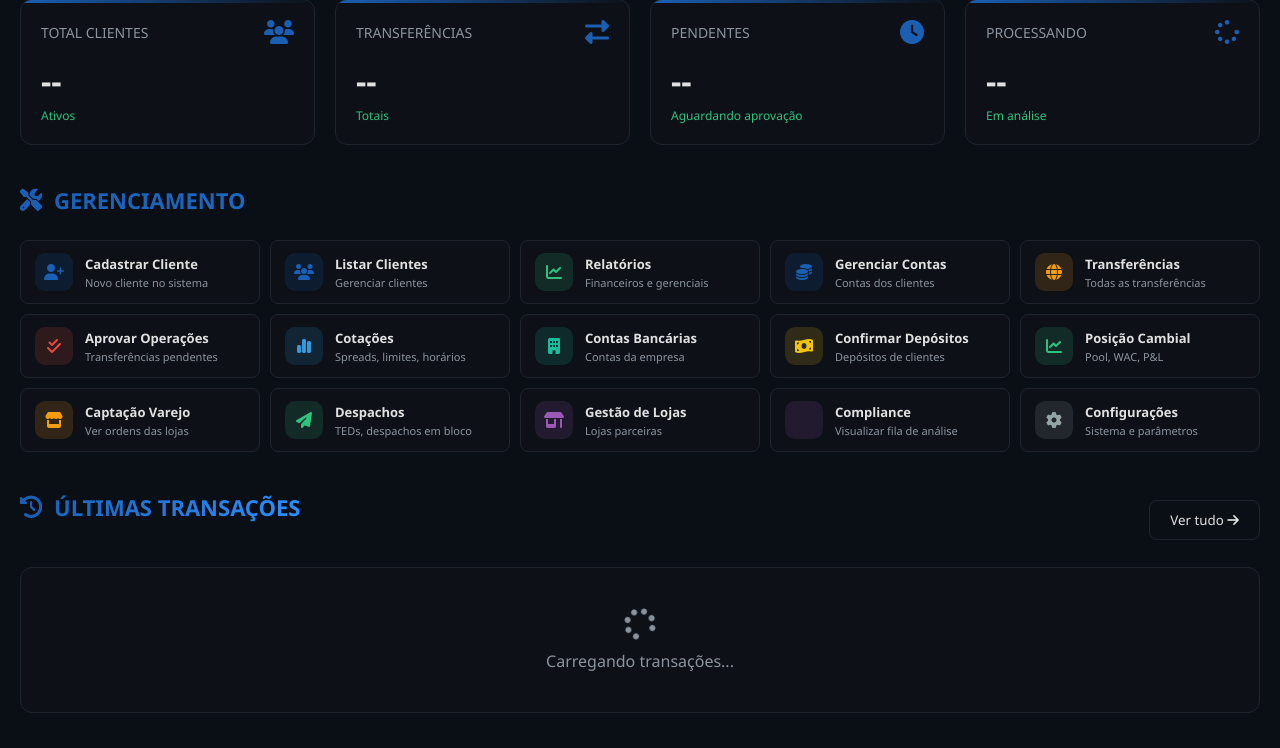
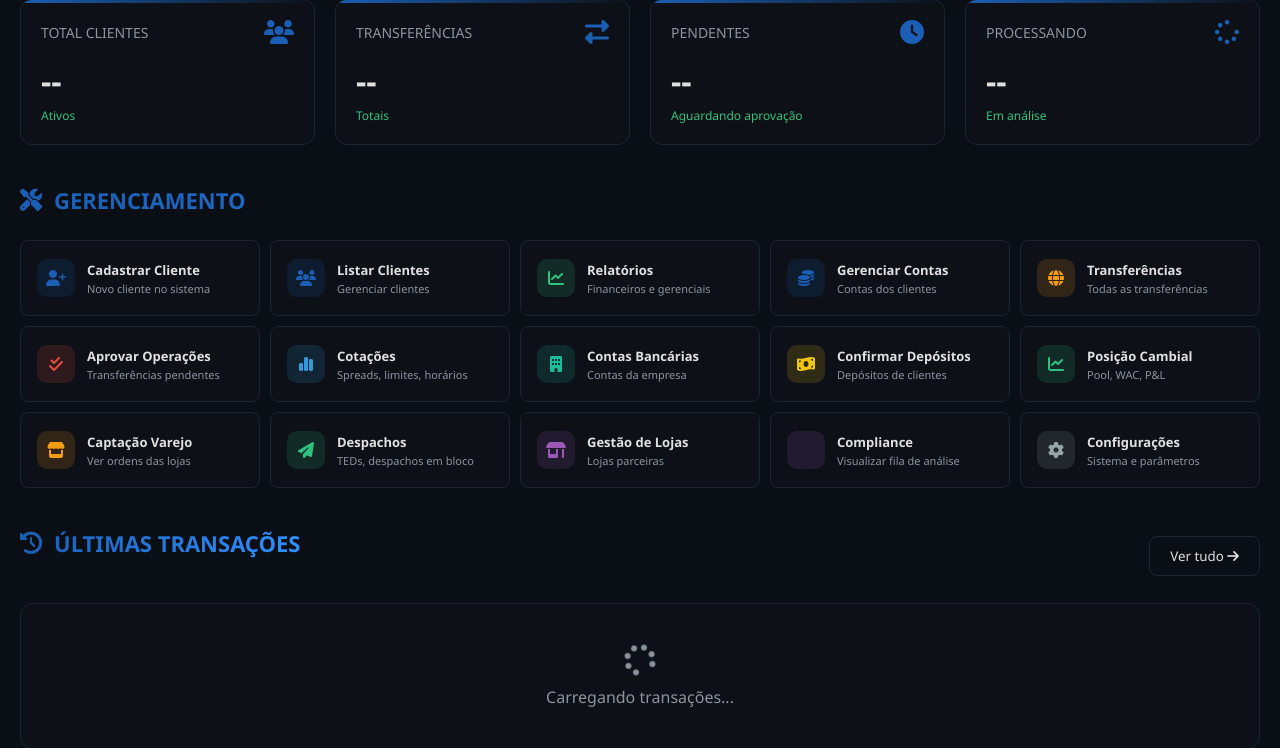
Before and after one commit to edujann/cambio-bank-kivy, a Flask app: template web/templates/admin_dashboard.html in a window 1280 px wide. Shown: the part 147-895 px from the top of the page. Run offline with Flask 3, Linux system fonts and the light colour scheme; the template is opened without the code that fills it, so the values that code supplies are empty; some libraries are stand-ins or nearby versions.

Commit message:
Ajusta altura dos cards dashboard admin

```diff
--- a/web/templates/admin_dashboard.html
+++ b/web/templates/admin_dashboard.html
@@ -193,7 +193,7 @@
             background: var(--cor-card);
             border: 1px solid var(--cor-borda);
             border-radius: var(--borda-radius-pequeno);
-            padding: 12px 14px;
+            padding: 18px 16px;
             cursor: pointer;
             transition: all 0.2s ease;
             position: relative;
--- a/web/templates/login.html
+++ b/web/templates/login.html
@@ -121,6 +121,8 @@
                             window.location.href = '/admin/dashboard';
                         } else if (data.tipo === 'loja') {
                             window.location.href = '/loja/dashboard';
+                        } else if (data.tipo === 'compliance') {
+                            window.location.href = '/compliance/dashboard';
                         } else {
                             window.location.href = `/dashboard?usuario=${encodeURIComponent(username)}`;
                         }
```
